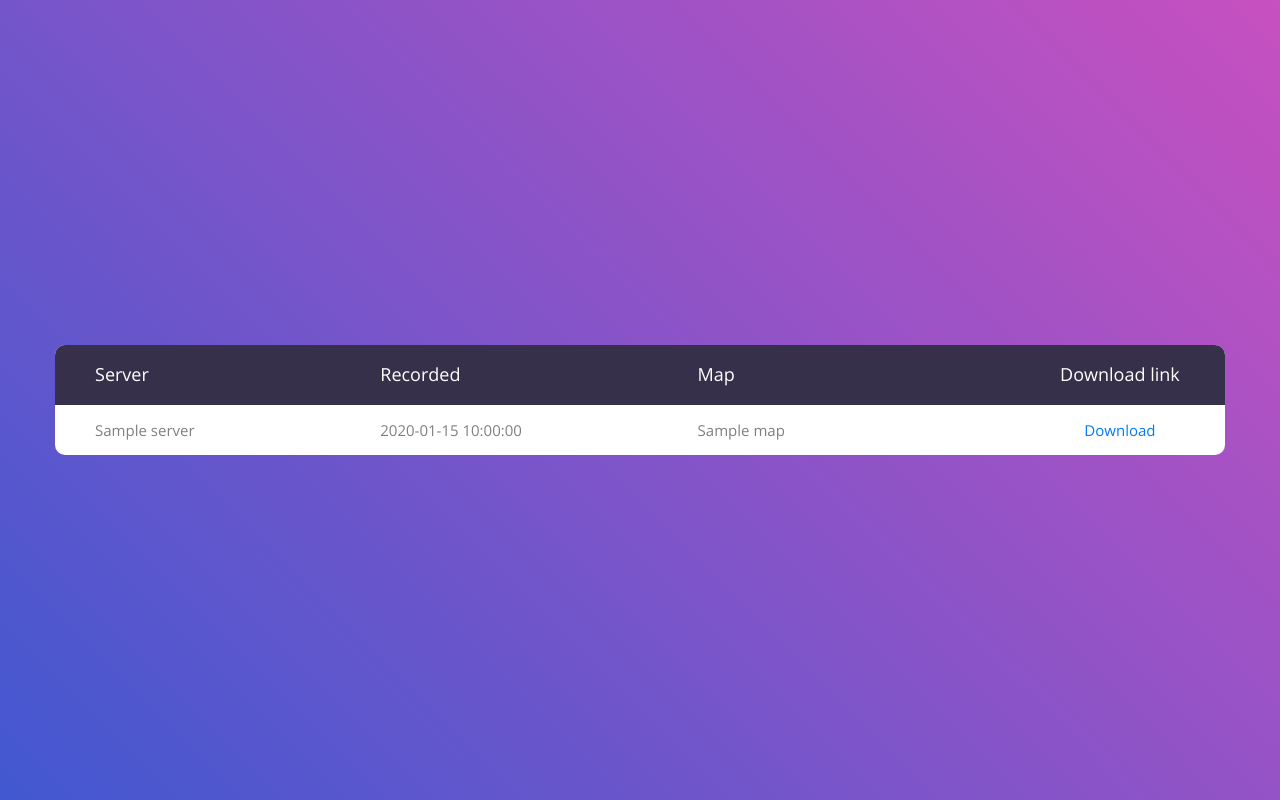
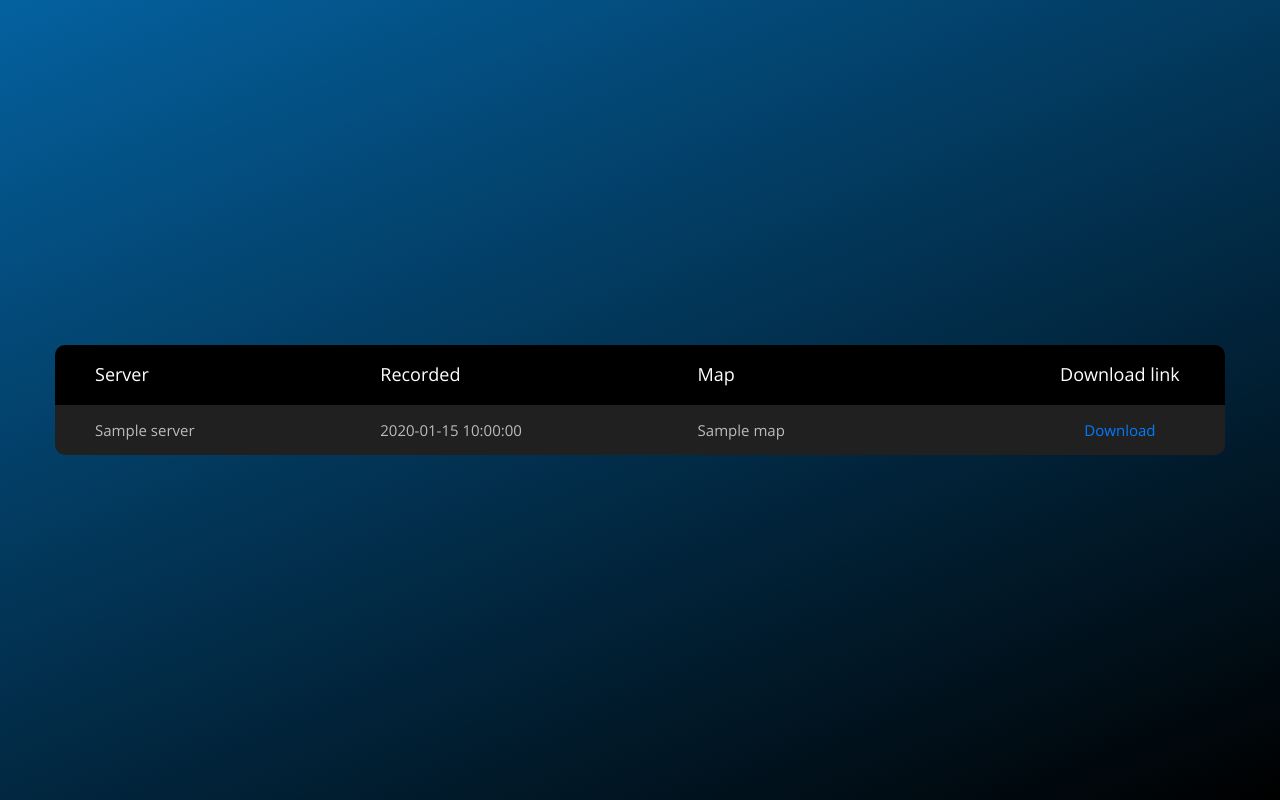
Before and after one commit to omojr/t10s_demoviewer, a Flask app: template templates/index.html in a window 1280 px wide. Run offline with Flask 2, Linux system fonts and the light colour scheme; the template is opened without the code that fills it: most values are stand-ins (such as "Sample title", 1, 10 or a date in 2020); parts of the project's set-up code (start-up, migrations or seed data) failed here and were passed over; some libraries are stand-ins or nearby versions.

Commit message:
Change to dark mode

```diff
--- a/static/css/main.css
+++ b/static/css/main.css
@@ -105,11 +105,11 @@ iframe {
 .container-table100 {
   width: 100%;
   min-height: 100vh;
-  background: #c850c0;
-  background: -webkit-linear-gradient(45deg, #4158d0, #c850c0);
-  background: -o-linear-gradient(45deg, #4158d0, #c850c0);
-  background: -moz-linear-gradient(45deg, #4158d0, #c850c0);
-  background: linear-gradient(45deg, #4158d0, #c850c0);
+  background: #04619F;
+  background: -webkit-linear-gradient(157deg, #04619F, #000000);
+  background: -o-linear-gradient(157deg, #04619F, #000000);
+  background: -moz-linear-gradient(157deg, #04619F, #000000);
+  background: linear-gradient(157deg, #04619F, #000000);
 
   display: -webkit-box;
   display: -webkit-flex;
@@ -129,7 +129,7 @@ iframe {
 table {
   border-spacing: 1;
   border-collapse: collapse;
-  background: white;
+  background: #202020;
   border-radius: 10px;
   overflow: hidden;
   width: 100%;
@@ -144,7 +144,7 @@ table td, table th {
 }
 table thead tr {
   height: 60px;
-  background: #36304a;
+  background: #000000;
 }
 table tbody tr {
   height: 50px;
@@ -175,20 +175,20 @@ table td.r, table th.r {
 }
 
 tbody tr:nth-child(even) {
-  background-color: #f5f5f5;
+  background-color: #303030;
 }
 
 tbody tr {
   font-family: OpenSans-Regular;
   font-size: 15px;
-  color: #808080;
+  color: #bbbbbb;
   line-height: 1.2;
   font-weight: unset;
 }
 
 tbody tr:hover {
-  color: #555555;
-  background-color: #f5f5f5;
+  color: #eeeeee;
+  background-color: #353535;
   cursor: pointer;
 }
 
```
